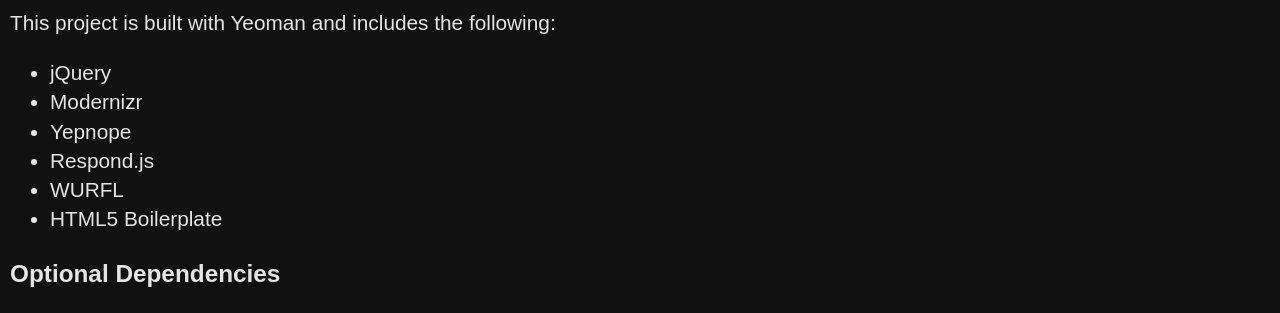
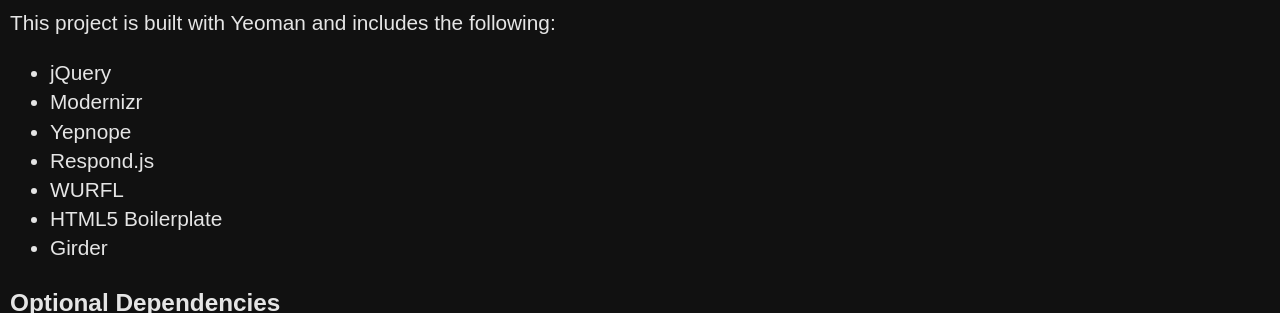
Before and after one commit to thisiskylierose/Picky, a plain HTML site: page index.html in a window 1280 px wide. Shown: the part 486-799 px from the top of the page. Drawn offline with Linux system fonts and the light colour scheme; a script that the page names is missing.

Commit message:
updated index file

```diff
--- a/index.html
+++ b/index.html
@@ -57,6 +57,7 @@
                         <li>Respond.js</li>
                         <li>WURFL</li>
                         <li>HTML5 Boilerplate</li>
+                        <li>Girder</li>
                     </ul>
                     <h3>Optional Dependencies</h3>
                     <ul>
```
